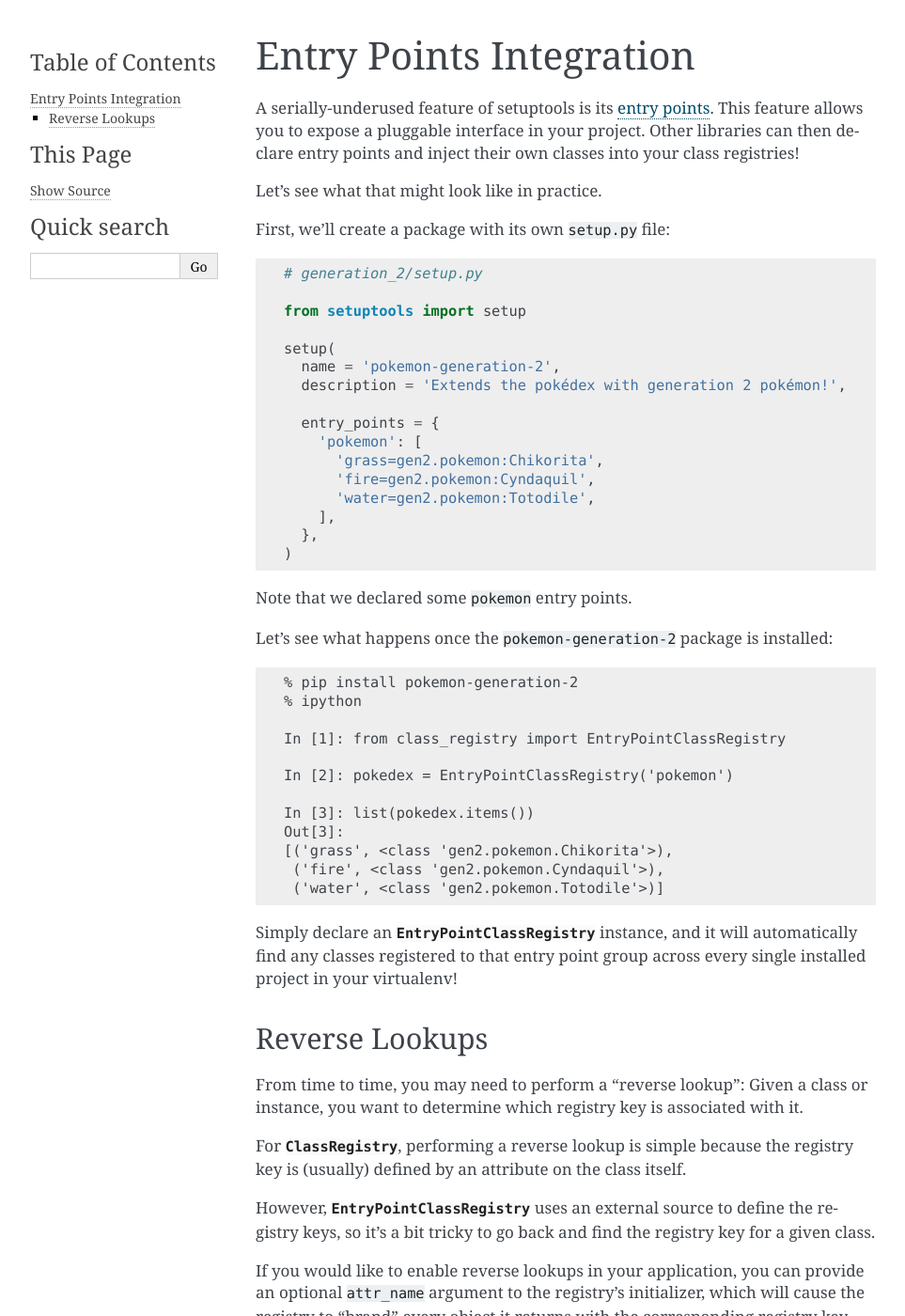
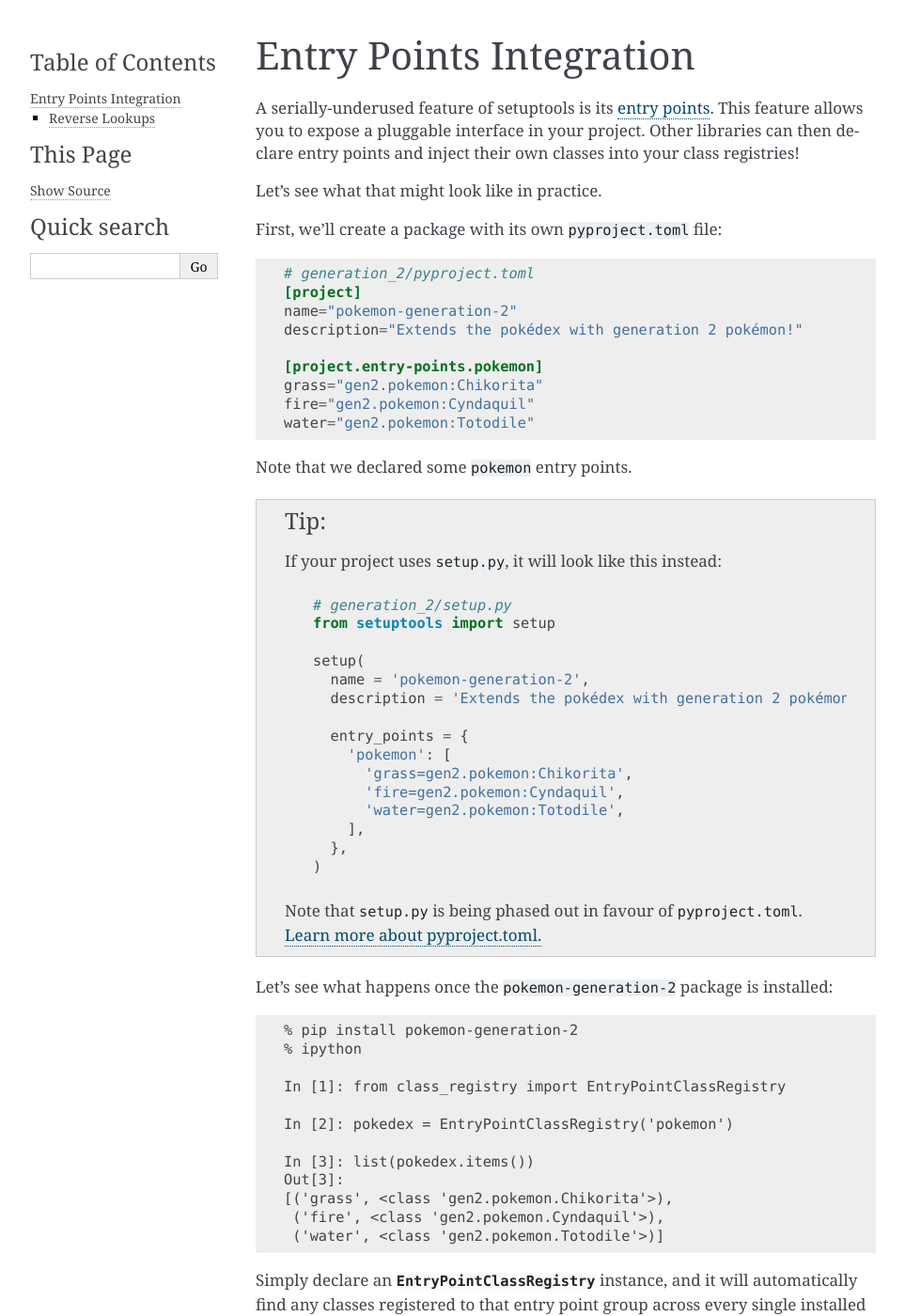
Before and after one commit to todofixthis/class-registry, a Sphinx documentation site: the page built from docs/entry_points.rst, in a window 1280 px wide and 1400 px high. Shown: the whole window at 94% size, without its empty margins (148-1111 px from the left). Built offline with Sphinx 7.4.7, drawn with Linux system fonts in a browser that asks for light colours.

Commit message:
Update docs to use `pyproject.toml` 🤓

```diff
--- a/docs/entry_points.rst
+++ b/docs/entry_points.rst
@@ -7,28 +7,46 @@ registries!
 
 Let's see what that might look like in practice.
 
-First, we'll create a package with its own ``setup.py`` file:
+First, we'll create a package with its own ``pyproject.toml`` file:
 
-.. code-block:: python
+.. code-block:: toml
 
-   # generation_2/setup.py
+   # generation_2/pyproject.toml
+   [project]
+   name="pokemon-generation-2"
+   description="Extends the pokédex with generation 2 pokémon!"
 
-   from setuptools import setup
-
-   setup(
-     name = 'pokemon-generation-2',
-     description = 'Extends the pokédex with generation 2 pokémon!',
-
-     entry_points = {
-       'pokemon': [
-         'grass=gen2.pokemon:Chikorita',
-         'fire=gen2.pokemon:Cyndaquil',
-         'water=gen2.pokemon:Totodile',
-       ],
-     },
-   )
+   [project.entry-points.pokemon]
+   grass="gen2.pokemon:Chikorita"
+   fire="gen2.pokemon:Cyndaquil"
+   water="gen2.pokemon:Totodile"
 
 Note that we declared some ``pokemon`` entry points.
+
+.. tip::
+
+   If your project uses ``setup.py``, it will look like this instead:
+
+   .. code-block:: python
+
+      # generation_2/setup.py
+      from setuptools import setup
+
+      setup(
+        name = 'pokemon-generation-2',
+        description = 'Extends the pokédex with generation 2 pokémon!',
+
+        entry_points = {
+          'pokemon': [
+            'grass=gen2.pokemon:Chikorita',
+            'fire=gen2.pokemon:Cyndaquil',
+            'water=gen2.pokemon:Totodile',
+          ],
+        },
+      )
+
+   Note that ``setup.py`` is being phased out in favour of ``pyproject.toml``.
+   `Learn more about pyproject.toml.`_
 
 Let's see what happens once the ``pokemon-generation-2`` package is installed::
 
@@ -92,3 +110,4 @@ on every class and instance that it returned.
    overwrite it.
 
 .. _entry points: http://setuptools.readthedocs.io/en/latest/setuptools.html#dynamic-discovery-of-services-and-plugins
+.. _Learn more about pyproject.toml.: https://stackoverflow.com/q/62983756/5568265
```
